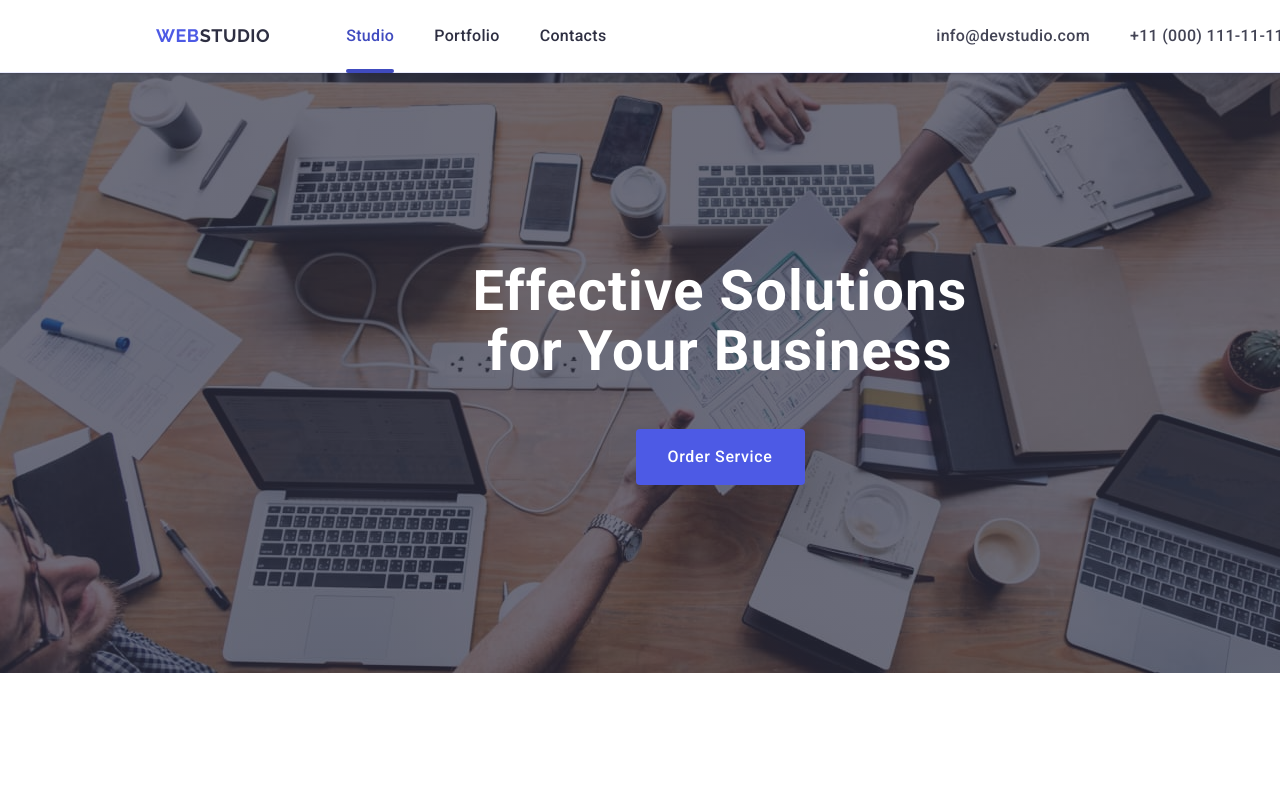
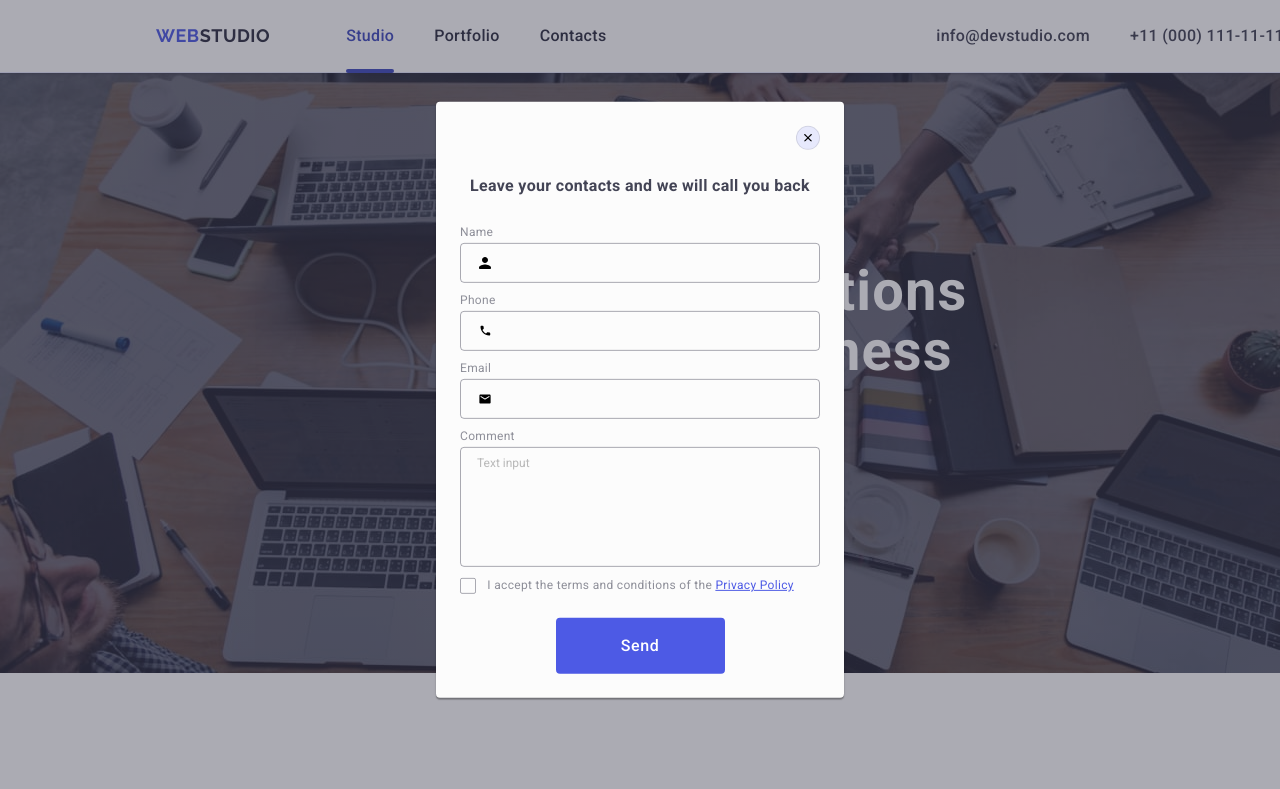
Before and after one commit to Gordon31VL/goit-markup-hw-05, a plain HTML site: page index.html in a window 1280 px wide. Shown: the top 789 px of the page. Drawn offline with nearby package versions, Linux system fonts and the light colour scheme.

Commit message:
fix modal window

```diff
--- a/css/style.css
+++ b/css/style.css
@@ -459,7 +459,7 @@ button{
     padding: 8px 16px;
     font-size: 12px;
     line-height: 2;
-    letter-spacing: 4%;
+    letter-spacing: 0.04em;
 }
 
 .footer-post::placeholder{
@@ -477,11 +477,9 @@ button{
     top: 0;
     left: 0;
     background-color: rgba(46, 47, 66, 0.4);
-    display: flex;
-    justify-content: center;
-    align-items: center;
     opacity: 0;
     pointer-events: none;
+    transition: opacity 250ms cubic-bezier(0.4, 0, 0.2, 1), visibility 250ms cubic-bezier(0.4, 0, 0.2, 1);
 }
 .is-open{
     opacity: 1;
@@ -489,12 +487,18 @@ button{
 }
 .modal-window{
     width: 408px;
-    background-color: #ffffff;
+    min-height: 584px;
+    background: #fcfcfc;
     box-shadow: 0px 1px 1px 0px rgba(0, 0, 0, 0.14), 0px 1px 3px 0px rgba(0, 0, 0, 0.12), 0px 2px 1px 0px rgba(0, 0, 0, 0.2);
-    position: relative;
+    position: absolute;
+    top: 50%;
+    left: 50%;
+    transform: translate(-50%, -50%);
     display: flex;
     flex-direction: column;
     align-items: center;
+    border-radius: 4px;
+    transform: 250ms cubic-bezier(0.4, 0, 0.2, 1);
 }
 .close-button{
     width: 24px;
--- a/index.html
+++ b/index.html
@@ -361,7 +361,7 @@
       </div>
     </footer>
     <!-- Modal Window -->
-    <div class="modal-back">
+    <div class="modal-back is-open">
       <div class="modal-window">
         <button type="button" class="close-button">
         <svg class="close-modal" width="8" height="8">
```
